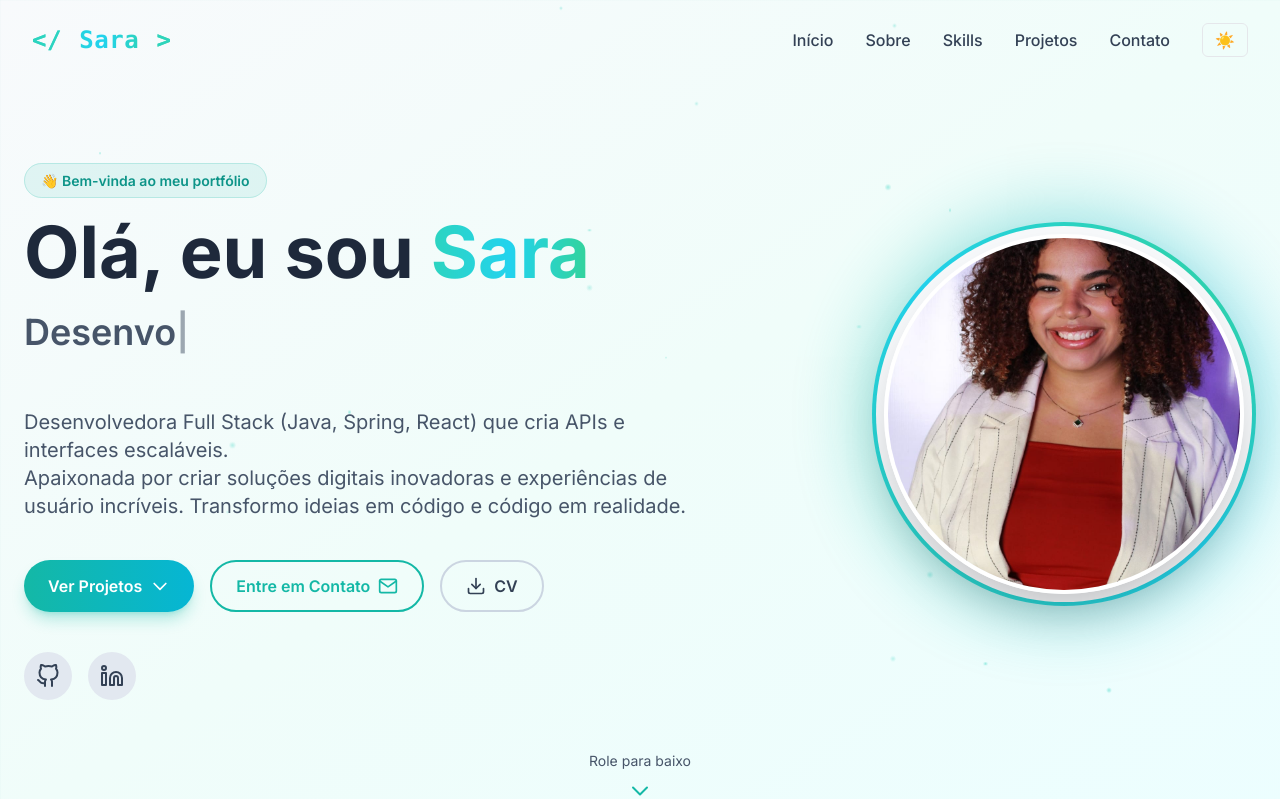
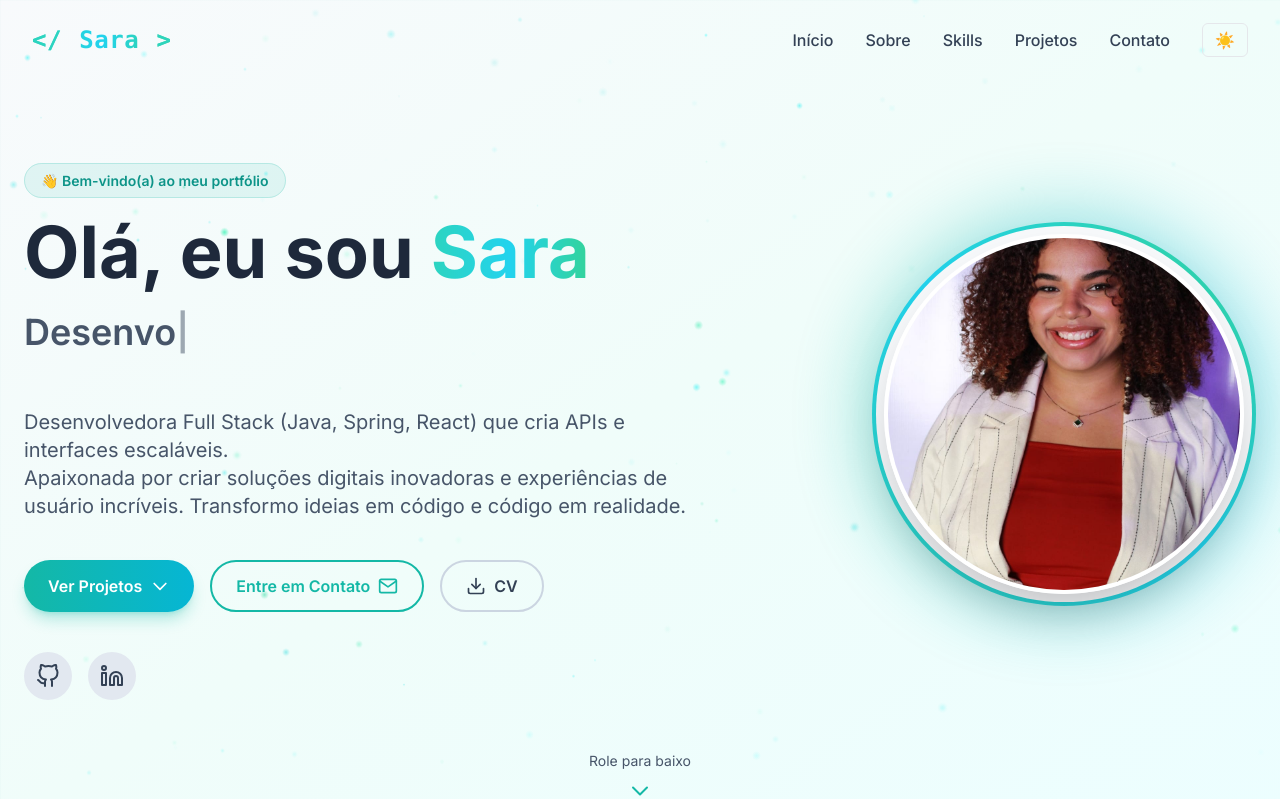
Before and after one commit to saracristinas/Portifolio-, a Next.js app: page / in a window 1280 px wide. Shown: the top 799 px of the page. Built offline with nearby package versions, Linux system fonts and the light colour scheme.

Commit message:
feat(Hero): Refatorar a lógica de animação de partículas e melhorar o desempenho com useMemo

```diff
--- a/components/Hero.tsx
+++ b/components/Hero.tsx
@@ -1,6 +1,6 @@
 "use client";
 
-import { useEffect, useState } from "react";
+import { useEffect, useState, useMemo } from "react";
 import { motion } from "framer-motion";
 import { FiGithub, FiLinkedin, FiMail, FiDownload } from "react-icons/fi";
 import Image from "next/image";
@@ -15,7 +15,7 @@ export default function Hero() {
     "Desenvolvedora Full Stack",
     "Engenheira de Software",
     "Criadora de Experiências",
-  ];
+    ];
 
   useEffect(() => {
     const handleType = () => {
@@ -59,8 +59,6 @@ export default function Hero() {
     },
   };
 
-
-
   return (
     <section
       className="
@@ -70,40 +68,78 @@ export default function Hero() {
         overflow-hidden
         bg-gradient-to-br from-slate-50 via-teal-50 to-cyan-50
         dark:from-slate-950 dark:via-teal-950 dark:to-cyan-950
-        pt-20 sm:pt-24 lg:pt-28 xl:pt-32   /* ↑ mais espaço no desktop, sem mexer no mobile */
+        pt-20 sm:pt-24 lg:pt-28 xl:pt-32
         pb-28 sm:pb-32
       "
     >
-      {/* Animated background grid */}
       <div className="absolute inset-0 grid-pattern opacity-40" />
 
-      {/* Floating particles */}
       <div className="particles">
-        {[...Array(20)].map((_, i) => (
-          <motion.div
-            key={i}
-            className="particle"
-            style={{
-              width: Math.random() * 6 + 2 + "px",
-              height: Math.random() * 6 + 2 + "px",
-              left: Math.random() * 100 + "%",
-              top: Math.random() * 100 + "%",
-            }}
-            animate={{
-              y: [0, -30, 0],
-              x: [0, Math.random() * 20 - 10, 0],
-              opacity: [0.3, 0.7, 0.3],
-            }}
-            transition={{
-              duration: Math.random() * 5 + 5,
-              repeat: Infinity,
-              delay: Math.random() * 2,
-            }}
-          />
-        ))}
+        {useMemo(() => {
+
+          const list = Array.from({ length: 120 }).map(() => {
+
+            const size = Math.random() * 8 + 2;
+            const left = Math.random() * 100;
+            const top = Math.random() * 100;
+
+
+            const x1 = (Math.random() * 100 - 50);
+            const x2 = (Math.random() * 80 - 40);
+            const x3 = (Math.random() * 60 - 30);
+            const y1 = (Math.random() * 100 - 50);
+            const y2 = (Math.random() * 80 - 40);
+            const y3 = (Math.random() * 60 - 30);
+
+            const rot1 = Math.random() * 360;
+            const rot2 = Math.random() * 360;
+
+            const duration = Math.random() * 8 + 4;
+            const delay = Math.random() * 1;
+
+            const baseOpacity = Math.random() * 0.4 + 0.1;
+            const midOpacity = Math.random() * 0.7 + 0.3;
+
+            const hue = Math.random() > 0.7 ? 160 : 180;
+            const saturation = Math.random() * 30 + 70;
+
+            return {
+              style: {
+                width: `${size}px`,
+                height: `${size}px`,
+                left: `${left}%`,
+                top: `${top}%`,
+                background: `radial-gradient(circle, hsla(${hue}, ${saturation}%, 65%, ${midOpacity}) 0%, transparent 70%)`,
+                filter: `blur(${Math.random() * 1.5}px)`,
+              },
+              animate: {
+                x: [0, x1, x2, x3, 0],
+                y: [0, y1, y2, y3, 0],
+                rotate: [0, rot1, rot2, 0],
+                opacity: [baseOpacity, midOpacity, baseOpacity * 0.5, midOpacity, baseOpacity],
+                scale: [1, 1.2, 0.8, 1.1, 1],
+              },
+              transition: {
+                duration,
+                repeat: Infinity,
+                repeatType: 'loop' as const,
+                ease: 'easeInOut',
+                delay,
+              },
+            };
+          });
+          return list.map((p, i) => (
+            <motion.div
+              key={i}
+              className="particle absolute rounded-full pointer-events-none"
+              style={p.style}
+              animate={p.animate}
+              transition={p.transition}
+            />
+          ));
+        }, [])}
       </div>
 
-      {/* Content */}
       <div className="container relative z-10 px-4 sm:px-6">
         <motion.div
           variants={containerVariants}
@@ -111,7 +147,7 @@ export default function Hero() {
           animate="visible"
           className="
             flex flex-col lg:flex-row items-center justify-between
-            gap-8 sm:gap-12 lg:gap-24       /* ↑ mais “respiro” entre texto e foto no desktop */
+            gap-8 sm:gap-12 lg:gap-24
           "
         >
           {/* Image - Ordem 1 em mobile, ordem 2 em desktop */}
@@ -144,7 +180,7 @@ export default function Hero() {
             variants={itemVariants}
             className="
               flex-1 text-center lg:text-left w-full order-2 lg:order-1
-              lg:mt-6 xl:mt-10 2xl:mt-16   /* ↑ empurra o bloco de texto um pouco para baixo só em telas grandes */
+              lg:mt-6 xl:mt-10 2xl:mt-16
             "
           >
             <div className="flex flex-col">
@@ -154,12 +190,12 @@ export default function Hero() {
                 animate={{ scale: 1, opacity: 1 }}
                 transition={{ duration: 0.5 }}
                 className="
-                  inline-block mb-4 sm:mb-5 lg:mb-6  /* ↑ mais espaço abaixo do badge no desktop */
+                  inline-block mb-4 sm:mb-5 lg:mb-6
                   order-1
                 "
               >
                 <span className="px-3 py-1.5 sm:px-4 sm:py-2 bg-teal-500/10 dark:bg-teal-400/10 border border-teal-500/20 rounded-full text-teal-600 dark:text-teal-400 text-xs sm:text-sm font-semibold">
-                  👋 Bem-vinda ao meu portfólio
+                  👋 Bem-vindo(a) ao meu portfólio
                 </span>
               </motion.div>
 
@@ -249,7 +285,6 @@ export default function Hero() {
                   >
                     <FiLinkedin className="w-5 h-5 sm:w-6 sm:h-6" />
                   </a>
-
                 </motion.div>
               </div>
             </div>
```
